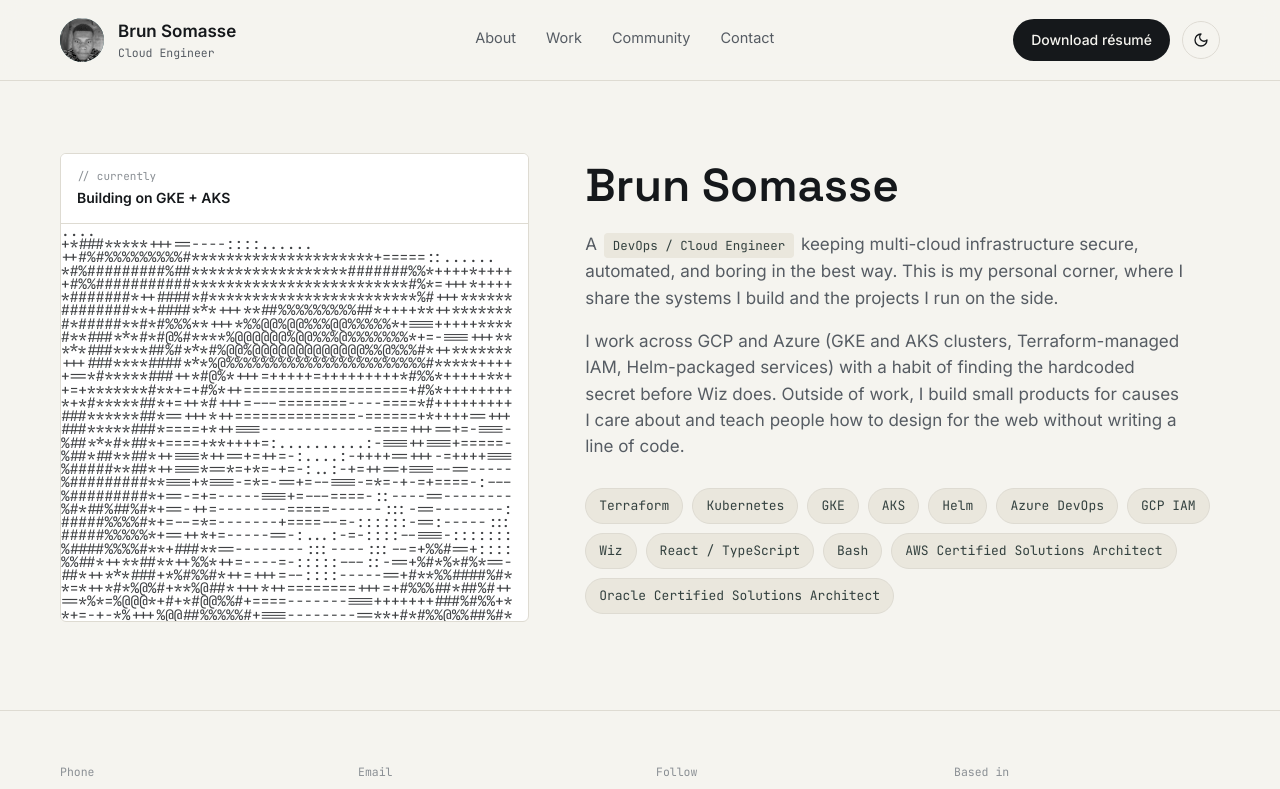
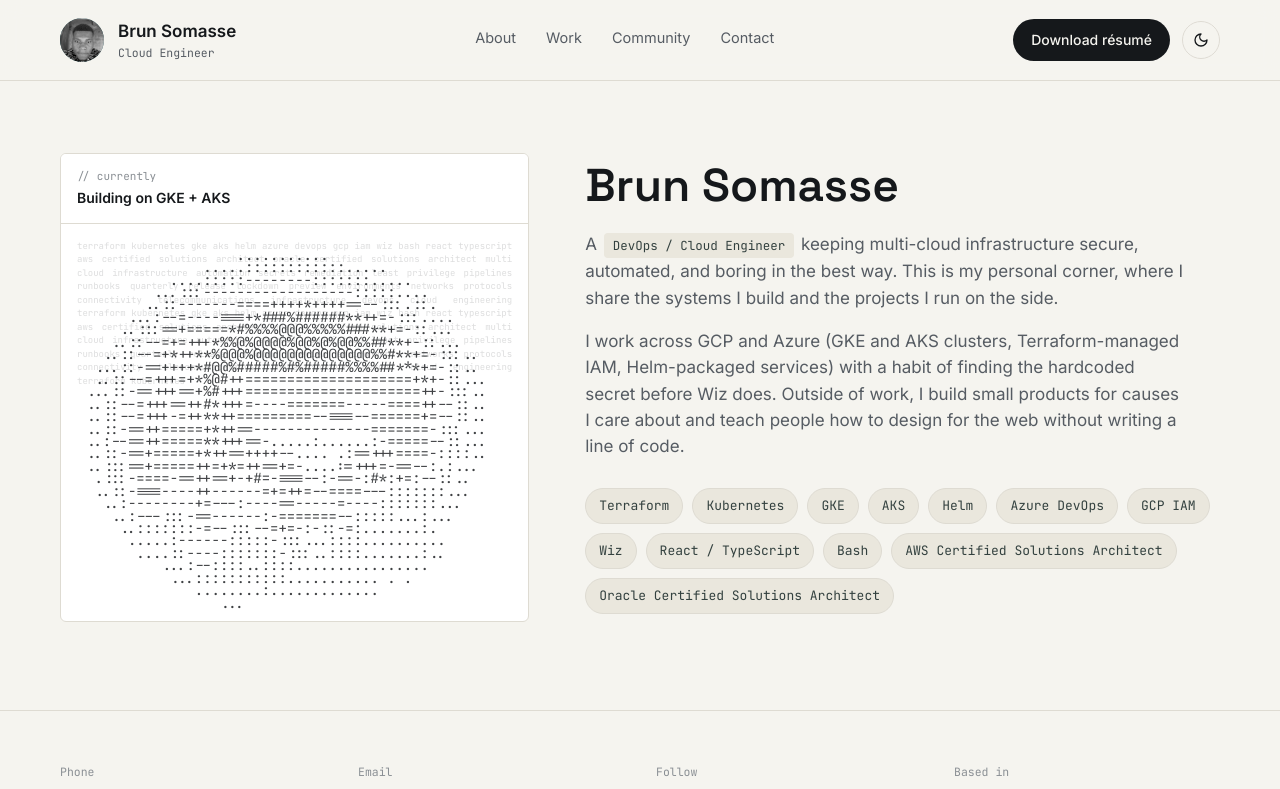
Before and after one commit to brunsomasse/brun-portfolio, a React (Vite) app: page / in a window 1280 px wide. Shown: the top 789 px of the page. Built offline with nearby package versions, Linux system fonts and the light colour scheme.

Commit message:
Fix ASCII panel overflow, isolate portrait from background, restore skills-text backdrop

```diff
--- a/src/components/Bits.jsx
+++ b/src/components/Bits.jsx
@@ -1,4 +1,4 @@
-import { useEffect, useLayoutEffect, useRef, useState } from "react";
+import { useEffect, useRef, useState } from "react";
 import { useTheme } from "../theme";
 
 const SCRAMBLE_CHARS = "!<>-_\\/[]{}=+*^?#0123456789ABCDEFGHIJKLMNOPQRSTUVWXYZ";
@@ -9,8 +9,6 @@
 
 export function AsciiPortrait({ rows, loopInterval = 9000, label = "Portrait" }) {
   const { t } = useTheme();
-  const containerRef = useRef(null);
-  const [cell, setCell] = useState({ fontSize: 6, lineHeight: 10 });
   const [display, setDisplay] = useState(() => rows.map((r) => " ".repeat(r.length)));
   const queueRef = useRef(null);
   const frameRef = useRef(0);
@@ -18,21 +16,6 @@
   const timeoutRef = useRef(null);
   const colCount = rows[0]?.length || 1;
   const rowCount = rows.length;
-
-  useLayoutEffect(() => {
-    function measure() {
-      const el = containerRef.current;
-      if (!el) return;
-      const w = el.clientWidth;
-      const h = el.clientHeight;
-      if (!w || !h) return;
-      setCell({ fontSize: w / (colCount * 0.62), lineHeight: h / rowCount });
-    }
-    measure();
-    const ro = new ResizeObserver(measure);
-    if (containerRef.current) ro.observe(containerRef.current);
-    return () => ro.disconnect();
-  }, [colCount, rowCount]);
 
   useEffect(() => {
     function buildQueue(fromRows, toRows) {
@@ -57,6 +40,7 @@
               complete++;
               return q.to;
             } else if (frameRef.current >= q.start) {
+              if (q.to === " ") return " ";
               if (!q.char || Math.random() < 0.25) q.char = randomScrambleChar();
               return q.char;
             }
@@ -90,19 +74,30 @@
   }, [rows, loopInterval]);
 
   return (
-    <div ref={containerRef} style={{ width: "100%", height: "100%", overflow: "hidden", position: "relative" }}>
+    <div
+      style={{
+        width: "100%",
+        height: "100%",
+        overflow: "hidden",
+        position: "relative",
+        containerType: "size",
+      }}
+    >
       <span style={{ position: "absolute", width: 1, height: 1, overflow: "hidden", clip: "rect(0 0 0 0)" }}>{label}</span>
       <pre
         aria-hidden="true"
         style={{
+          position: "absolute",
+          inset: 0,
           margin: 0,
           fontFamily: "'JetBrains Mono', monospace",
-          fontSize: cell.fontSize,
-          lineHeight: `${cell.lineHeight}px`,
+          fontSize: `${100 / (colCount * 0.62)}cqw`,
+          lineHeight: `${100 / rowCount}cqh`,
           letterSpacing: 0,
           color: t.ink,
           opacity: 0.82,
           whiteSpace: "pre",
+          overflow: "hidden",
         }}
       >
         {display.join("\n")}
--- a/src/pages/Home.jsx
+++ b/src/pages/Home.jsx
@@ -1,8 +1,15 @@
-import { useTheme, SKILLS, AVATAR_ASCII_ROWS } from "../theme";
+import { useMemo } from "react";
+import { useTheme, SKILLS, AVATAR_ASCII_ROWS, GHOST_SOURCE } from "../theme";
 import { SkillPill, AsciiPortrait } from "../components/Bits";
 
 export default function Home() {
   const { t } = useTheme();
+  const ghostText = useMemo(() => {
+    const words = GHOST_SOURCE.split(" ");
+    let out = "";
+    for (let i = 0; i < 90; i++) out += words[i % words.length] + " ";
+    return out;
+  }, []);
 
   return (
     <section
@@ -42,6 +49,24 @@
           <div style={{ fontSize: 14, fontWeight: 600, marginTop: 2, color: t.ink }}>Building on GKE + AKS</div>
         </div>
         <div style={{ position: "relative", flex: 1, minHeight: 0 }}>
+          <p
+            style={{
+              position: "absolute",
+              inset: 0,
+              padding: 16,
+              margin: 0,
+              fontFamily: "'JetBrains Mono', monospace",
+              fontSize: 9,
+              lineHeight: 1.5,
+              color: t.ink,
+              opacity: 0.14,
+              textAlign: "justify",
+              userSelect: "none",
+              overflow: "hidden",
+            }}
+          >
+            {ghostText}
+          </p>
           <AsciiPortrait rows={AVATAR_ASCII_ROWS} label="Portrait of Brun Somasse rendered as animated character art" />
         </div>
       </div>
--- a/src/theme.js
+++ b/src/theme.js
@@ -47,36 +47,38 @@
 export const ROLE_TITLES = ["DevOps Engineer", "Cloud Engineer", "Telecommunications Engineer"];
 
 export const AVATAR_ASCII_ROWS = [
-  "....                                                ",
-  "+*###*****+++==----::::......                       ",
-  "++#%#%%%%%%%%%#*********************+=====::......  ",
-  "*#%#########%##******************#######%%*++++*++++",
-  "+#%%###########*************************#%*=+++*++++",
-  "*#######*++####*#************************%#+++******",
-  "########**+####***+++**##%%%%%%%%%##*++++**++*******",
-  "#*#####**#*#%%%**+++*%%@@%@@%%%@@%%%%%*+===+++++****",
-  "#**###***#*#@%#****%@@@@@@%@@%%%@%%%%%%%*+=-===+++**",
-  "***###****##%#***#%@@%@@@@@@@@@@@@@%%@%%%#*++*******",
-  "+++###****####***%@%%%%%%%%%%%%%%%%%%%%%%%#*****++++",
-  "+==*#*****###++*#@%*+++=+++++=+++++++++*#%%*+++++**+",
-  "+=+*******#**+=+#%*++===================+#%*++++++++",
-  "*+*#*****##*+=++*#+++=---========----====*#+++++++++",
-  "###******##*==+++*++==============-======+*++++==+++",
-  "###*****###*====+*++===-------------====+++==+=-===-",
-  "%##***#*##*+====+**++++=:..........:-===++===+=====-",
-  "%##*##**##*++===*++==+=++=-:....:-++++==+++-=++++===",
-  "%#####**##*++===*==*=+*=-+=-:..:-+=++==+===--==-----",
-  "%#########**===+*===-=*=-==+=--===-=*=-+-=+====-:---",
-  "%#########*+==-=+=-----===+=---====-::----==--------",
-  "%#*##%##%#*+==-++=--------=====------:::-==--------:",
-  "#####%%%%#*+=--=*=-------+====--=-::::::-==:-----:::",
-  "#####%%%%%*+==++*+=-----==-:...:-=-::::--===-:::::::",
-  "%####%%%%#**+###**==--------:::----:::--=+%%#==+::::",
-  "%%##*++**##**++%%*++=----=-:::::---::-==+%#*%*#%*==-",
-  "##*++***###+*%#%%#*++=+++=--::::-----==+#**%%####%#*",
-  "*=*++*#*%@%#+**%@##*+++*++========+++=+#%%%##*##%#++",
-  "==*%*=%@@@*+#+*#@@%%#+====-------===+++++++###%#%%+*",
-  "*+=-+-*%+++%@@##%%%%%#+===--------==**+#*#%%@%%##%#*",
+  "                                                      ",
+  "                                                      ",
+  "                     ...........                      ",
+  "                 .....::::::::::::.....               ",
+  "             ....:::::--------:::::::.....            ",
+  "           ...:::------------------:::::....          ",
+  "          ..::-------====++++*++++==--:::.::.         ",
+  "        ...:--=----===+*###%######**++=-:::....       ",
+  "       ..:::==+=====*#%%%%@@@%%%%%###**+=-::...       ",
+  "      ..::--=+=+++*%%@%@@@@%@@%@%@@%%##**+-::...      ",
+  "     ..::--=+*++**%@@@%@@@@@@@@@@@@@@%%#**+=-:::..    ",
+  "    ...::-==++++*#@@%#####%#%#####%%%%##***+=-::..    ",
+  "    ..::--=+++=+*%@#++====================+*+-::...   ",
+  "   ...::-==+++==+%#+++=====================++-:::..   ",
+  "   ..::--=+++==++#*+++=----=======-----====++--::..   ",
+  "   ..::--=+++-=++**++=========--===--======+=--::..   ",
+  "   ..::-==++=====+*++==--------------=======-:::...   ",
+  "   ..:--==++=====**+++==-.....:......:-=====--::...   ",
+  "   ..::-==+=====+*++==++++--.... .:==+++====-::::..   ",
+  "   ..:::==+=====++=+*=++==+=-....:=+++=-==--:.:...    ",
+  "    .:::-====-==++==+-+#=-===--:-==-:#*:+=:--::..     ",
+  "    ..::-===----++------=+=++=--====---:::::::...     ",
+  "     ..:--------+=---:----==-----=----:::::::...      ",
+  "      ..:---:::-==------:-=======--:::::...:...       ",
+  "       ..:::::::-=--:::--=+=-:-::-=:.......:.         ",
+  "        .....:------:::::-:::...::::..........        ",
+  "         ....::----:::::::-:::..::::.......:..        ",
+  "            ...:--::::..::::................          ",
+  "             ...:::::::::::........... . .            ",
+  "                ........:.............                ",
+  "                   ...                                ",
+  "                                                      ",
 ];
 
 export const SKILLS = [
@@ -117,4 +119,4 @@
 ];
 
 export const GHOST_SOURCE =
-  "terraform gke aks helm kubernetes multi cloud iam least privilege secrets remediation wiz azure devops pipelines runbooks quarterly release lockdown preview environments react typescript scorecard minigolf benin no code web design course automation infrastructure as code";
+  "terraform kubernetes gke aks helm azure devops gcp iam wiz bash react typescript aws certified solutions architect oracle certified solutions architect multi cloud infrastructure automation secrets remediation least privilege pipelines runbooks quarterly release lockdown preview environments networks protocols connectivity telecommunications infrastructure devops cloud engineering";
```
